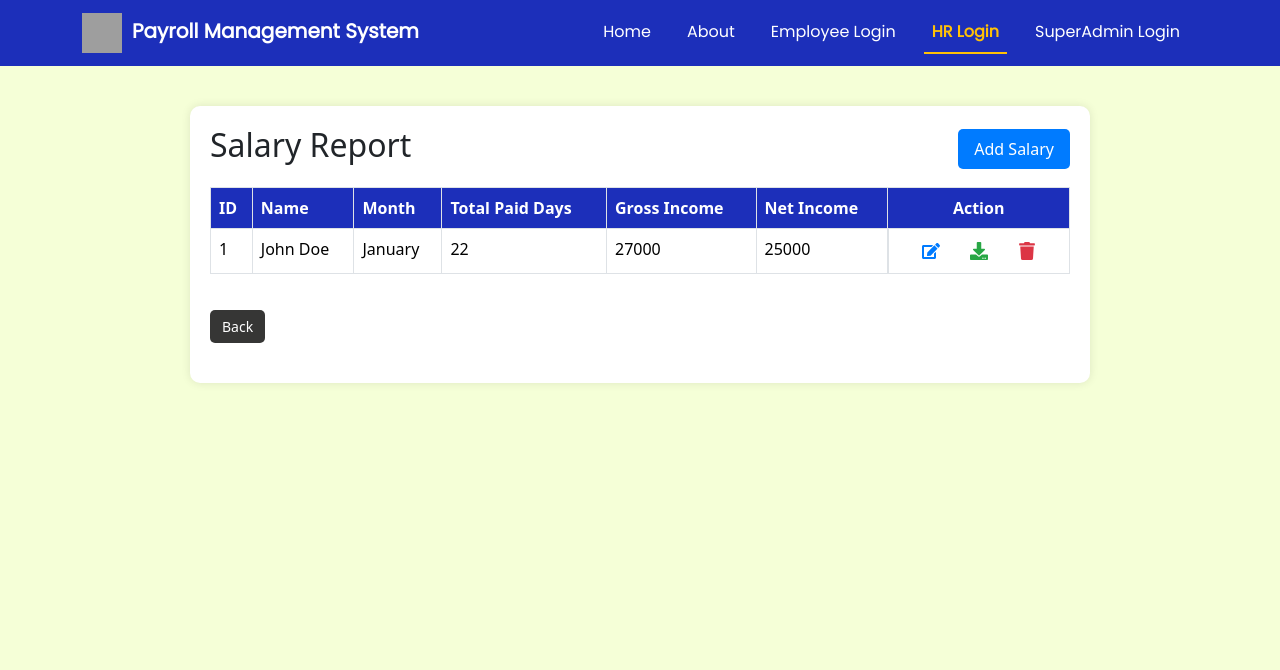
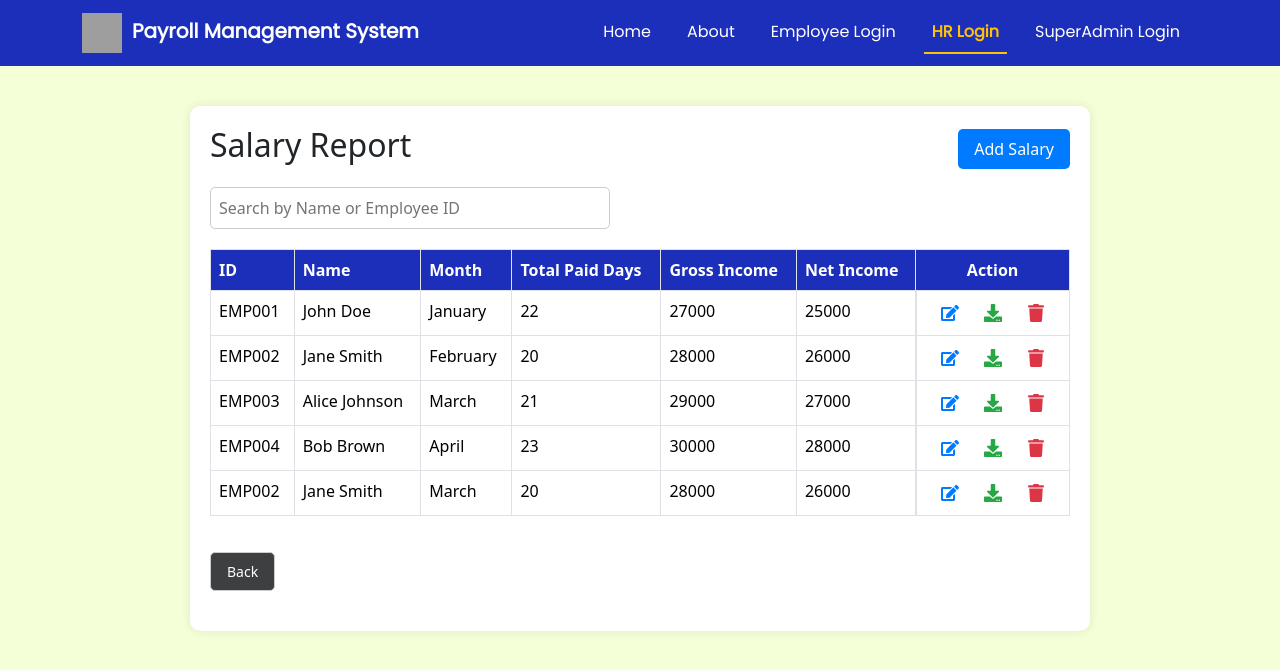
Before and after one commit to yuvarajkannan17/payrollmanagement, a React (Create React App) app: page /hr/salaryreport in a window 1280 px wide. Shown: the top 670 px of the page. Built offline with nearby package versions, Linux system fonts and the light colour scheme; grey boxes are pictures that could not be loaded.

Commit message:
filter in salary report

```diff
--- a/src/App.js
+++ b/src/App.js
@@ -16,7 +16,7 @@ import EmployeeList from './pages/EmployeeList';
 import SalaryReport from './pages/SalaryReport';
 import NewSalaryEntry from './pages/NewSalaryEntry';
 import EditSalaryEntry from './pages/EditSalaryEntry';
-import MonthlyPayslip from './pages/MonthlyPayslip';
+
 
 
 
@@ -40,7 +40,7 @@ function App() {
           <Route path='salaryreport' element={<SalaryReport/>}/>
           <Route path='newsalaryentry' element={<NewSalaryEntry/>}/>
           <Route path='editsalaryentry' element={<EditSalaryEntry/>}/>
-          <Route path='monthlysalaryreport' element={<MonthlyPayslip/>}/>
+
 
         </Route>
 
--- a/src/pages/EmployeeList.js
+++ b/src/pages/EmployeeList.js
@@ -40,9 +40,7 @@ const EmployeeList = () => {
     };
 
 
-    function goToMonthlyPayslip(){
-        navigate("/hr/monthlysalaryreport");
-    }
+
 
     return (
         <div className="employee-list-wrapper">
@@ -75,7 +73,7 @@ const EmployeeList = () => {
                             </thead>
                             <tbody>
                                 {filteredEmployees.map((employee) => (
-                                    <tr key={employee.id} onClick={goToMonthlyPayslip}>
+                                    <tr key={employee.id} >
                                         <td>{employee.employeeId}</td>
                                         <td>{employee.name}</td>
                                         <td>{employee.email}</td>
--- a/src/pages/SalaryReport.js
+++ b/src/pages/SalaryReport.js
@@ -1,23 +1,43 @@
 import "../styles/SalaryReport.css";
 import { Link, useNavigate } from "react-router-dom";
 import { FaEdit, FaTrash, FaDownload } from "react-icons/fa";
+import { useState } from "react";
 
 function SalaryReport() {
     const navigate = useNavigate();
+    const [searchTerm, setSearchTerm] = useState("");
+
+    // Mock data for recent employee salary reports
+    const salaryReports = [
+        { id: "EMP001", name: "John Doe", month: "January", paidDays: 22, grossIncome: 27000, netIncome: 25000 },
+        { id: "EMP002", name: "Jane Smith", month: "February", paidDays: 20, grossIncome: 28000, netIncome: 26000 },
+        { id: "EMP003", name: "Alice Johnson", month: "March", paidDays: 21, grossIncome: 29000, netIncome: 27000 },
+        { id: "EMP004", name: "Bob Brown", month: "April", paidDays: 23, grossIncome: 30000, netIncome: 28000 },
+        { id: "EMP002", name: "Jane Smith", month: "March", paidDays: 20, grossIncome: 28000, netIncome: 26000 },
+    ];
+
     const handleBack = () => {
         window.history.back();  // Go to the previous page in the history
     };
-    function goToEditPage() {
-        navigate("/hr/editsalaryentry")
-    }
 
-    function handleDelete() {
+    const goToEditPage = () => {
+        navigate("/hr/editsalaryentry");
+    };
 
-    }
+    const handleDelete = (id) => {
+        // Handle delete logic here
+        console.log(`Delete salary report with ID: ${id}`);
+    };
 
-    function handleDownload(){
+    const handleDownload = (id) => {
+        // Handle download logic here
+        console.log(`Download salary report with ID: ${id}`);
+    };
 
-    }
+    const filteredReports = salaryReports.filter(report =>
+        report.name.toLowerCase().includes(searchTerm.toLowerCase()) ||
+        report.id.toString().includes(searchTerm)
+    );
 
     return (
         <div className="salary-report-wrapper">
@@ -27,10 +47,21 @@ function SalaryReport() {
                     <Link to="/hr/newsalaryentry" className="add-salary-btn">Add Salary</Link>
                 </div>
 
+                {/* Search Input */}
+                <div className="search-container">
+                    <input
+                        type="text"
+                        placeholder="Search by Name or Employee ID"
+                        value={searchTerm}
+                        onChange={(e) => setSearchTerm(e.target.value)}
+                        className="search-input"
+                    />
+                </div>
+
                 {/* Responsive Table Wrapper */}
                 <div className="table-responsive">
                     <table className="table table-bordered salaryreport-table">
-                        <thead >
+                        <thead>
                             <tr>
                                 <th>ID</th>
                                 <th>Name</th>
@@ -42,25 +73,35 @@ function SalaryReport() {
                             </tr>
                         </thead>
                         <tbody>
-                            <tr>
-                                <td>1</td>
-                                <td>John Doe</td>
-                                <td>January</td>
-                                <td>22</td>
-                                <td>27000</td>
-                                <td>25000</td>
+                            {filteredReports.length > 0 ? (
+                                filteredReports.map(report => (
+                                    <tr key={report.id}>
+                                        <td>{report.id}</td>
+                                        <td>{report.name}</td>
+                                        <td>{report.month}</td>
+                                        <td>{report.paidDays}</td>
+                                        <td>{report.grossIncome}</td>
+                                        <td>{report.netIncome}</td>
                                         <td className="action-buttons">
                                             <button className="icon-btn" onClick={goToEditPage}>
                                                 <FaEdit className="edit-icon" /> {/* Edit Icon */}
                                             </button>
-                                    <button className="icon-btn" onClick={handleDownload}>
+                                            <button className="icon-btn" onClick={() => handleDownload(report.id)}>
                                                 <FaDownload className="download-icon" /> {/* Download Icon */}
                                             </button>
-                                    <button className="icon-btn" onClick={handleDelete}>
+                                            <button className="icon-btn" onClick={() => handleDelete(report.id)}>
                                                 <FaTrash className="delete-icon" /> {/* Delete Icon */}
                                             </button>
                                         </td>
                                     </tr>
+                                ))
+                            ) : (
+                                <tr>
+                                    <td colSpan="7" className="text-center no-records">
+                                        No records found
+                                    </td>
+                                </tr>
+                            )}
                         </tbody>
                     </table>
                 </div>
--- a/src/styles/MonthlyPayslip.css
+++ /dev/null
@@ -1,131 +0,0 @@
-/* Monthly Payslip Wrapper */
-.monthly-payslip-wrapper {
-    background-color: rgb(245, 255, 215); /* Sandal background color */
-    min-height: 100vh; /* Full page height */
-    padding: 20px;
-}
-
-/* White container box */
-.monthly-payslip-container {
-    background-color: white;
-    padding: 20px;
-    border-radius: 10px;
-    box-shadow: 0 0 10px rgba(0, 0, 0, 0.1);
-    width: 100%;
-    max-width: 900px;
-    margin: 0 auto; /* Center the container */
-}
-
-/* Title Section */
-.monthly-payslip-title {
-    font-size: 24px;
-    font-weight: bold;
-    color: #333;
-    margin-bottom: 20px;
-    text-align: center;
-}
-
-/* Table Header */
-.monthly-payslip-table thead tr th {
-    background-color: #1C2FBA; /* Blue background */
-    color: white; /* White text */
-    text-align: center;
-}
-
-/* Table Styling */
-.monthly-payslip-table {
-    table-layout: auto;
-    background-color: white; /* Set white background for table */
-    width: 100%; /* Ensure table width is full */
-    margin-bottom: 20px;
-}
-
-.monthly-payslip-table td,
-.monthly-payslip-table th {
-    padding: 12px;
-    text-align: center;
-}
-
-/* Action Buttons Styling */
-.action-buttons {
-    display: flex;
-    justify-content: center;
-    gap: 10px;
-}
-
-/* Icon Buttons */
-.icon-btn {
-    background: none;
-    border: none;
-    cursor: pointer;
-    padding: 5px;
-    display: inline-flex;
-    align-items: center;
-    justify-content: center;
-}
-
-.icon-btn:hover {
-    opacity: 0.8;
-}
-
-/* Download Icon */
-.download-icon {
-    color: #28a745; /* Green color for download */
-    font-size: 18px;
-}
-
-/* No Records Found Message */
-.no-records-found {
-    text-align: center;
-    font-size: 18px;
-    color: #888;
-    padding: 20px;
-    background-color: #f9f9f9;
-    border: 1px solid #ddd;
-    border-radius: 5px;
-}
-
-/* Back Button Styling */
-.back-btn {
-    background-color: #363635; /* Sandal background color */
-    color: white;
-    font-size: 14px; /* Smaller font size */
-    padding: 6px 12px; /* Reduced padding */
-    border: none;
-    border-radius: 5px;
-    width: auto; /* Button will only take the width of the content */
-    margin-top: 20px; /* Space from the table */
-    display: inline-block;
-    text-align: center;
-}
-
-.back-btn:hover {
-    background-color: #5f5e5b; /* Darker sandal color on hover */
-}
-
-/* Responsive Font Sizes */
-@media (max-width: 768px) {
-    .monthly-payslip-table th,
-    .monthly-payslip-table td {
-        font-size: 14px;
-        padding: 10px;
-    }
-
-    .back-btn {
-        font-size: 12px; /* Adjust button font size for smaller screens */
-        padding: 5px 10px; /* Reduce padding on smaller screens */
-    }
-}
-
-@media (max-width: 576px) {
-    .monthly-payslip-table th,
-    .monthly-payslip-table td {
-        font-size: 12px;
-        padding: 8px;
-    }
-
-    .back-btn {
-        font-size: 12px; /* Maintain smaller font size */
-        padding: 4px 8px; /* Further reduced padding */
-    }
-}
--- a/src/styles/SalaryReport.css
+++ b/src/styles/SalaryReport.css
@@ -50,28 +50,6 @@
 }
 
 /* Action Buttons */
-/* .action-buttons {
-    display: flex;
-    gap: 5px;
-} */
-
-/* Back Button Styling */
-.back-btn {
-    background-color: #3e3f40;
-    border: 1px solid #ccc;
-    padding: 8px 16px;
-    border-radius: 5px;
-    margin-top: 20px;
-}
-
-.back-btn:hover {
-    background-color: #808181;
-}
-
-/* SalaryReport.css */
-/* SalaryReport.css */
-
-/* Icon Buttons */
 .icon-btn {
     background: none;
     border: none;
@@ -112,11 +90,53 @@
     align-items: center;
 }
 
+/* Back Button Styling */
+.back-btn {
+    background-color: #3e3f40;
+    border: 1px solid #ccc;
+    padding: 8px 16px;
+    border-radius: 5px;
+    margin-top: 20px;
+}
+
+.back-btn:hover {
+    background-color: #808181;
+}
+
+/* Search Container */
+.search-container {
+    margin-bottom: 20px;
+}
+
+.search-input {
+    width: 100%;
+    padding: 8px;
+    border: 1px solid #ccc;
+    border-radius: 5px;
+    font-size: 16px;
+}
+
+/* No Records Found Message */
+.no-records {
+    text-align: center;
+    font-size: 18px;
+    color: #dc3545; /* Red color for emphasis */
+    padding: 20px;
+}
+
 /* Responsive Font Sizes */
 @media (max-width: 768px) {
     .salaryreport-table th, .salaryreport-table td {
         font-size: 14px;
         padding: 10px;
+    }
+
+    .search-input {
+        font-size: 14px;
+    }
+
+    .no-records {
+        font-size: 16px;
     }
 }
 
@@ -125,4 +145,12 @@
         font-size: 12px;
         padding: 8px;
     }
+
+    .search-input {
+        font-size: 12px;
     }
+
+    .no-records {
+        font-size: 14px;
+    }
+}
```
Also changed, not shown: src/pages/MonthlyPayslip.js (deleted, +0 -96 lines). Lines whose indentation alone changed are shown as unchanged.
